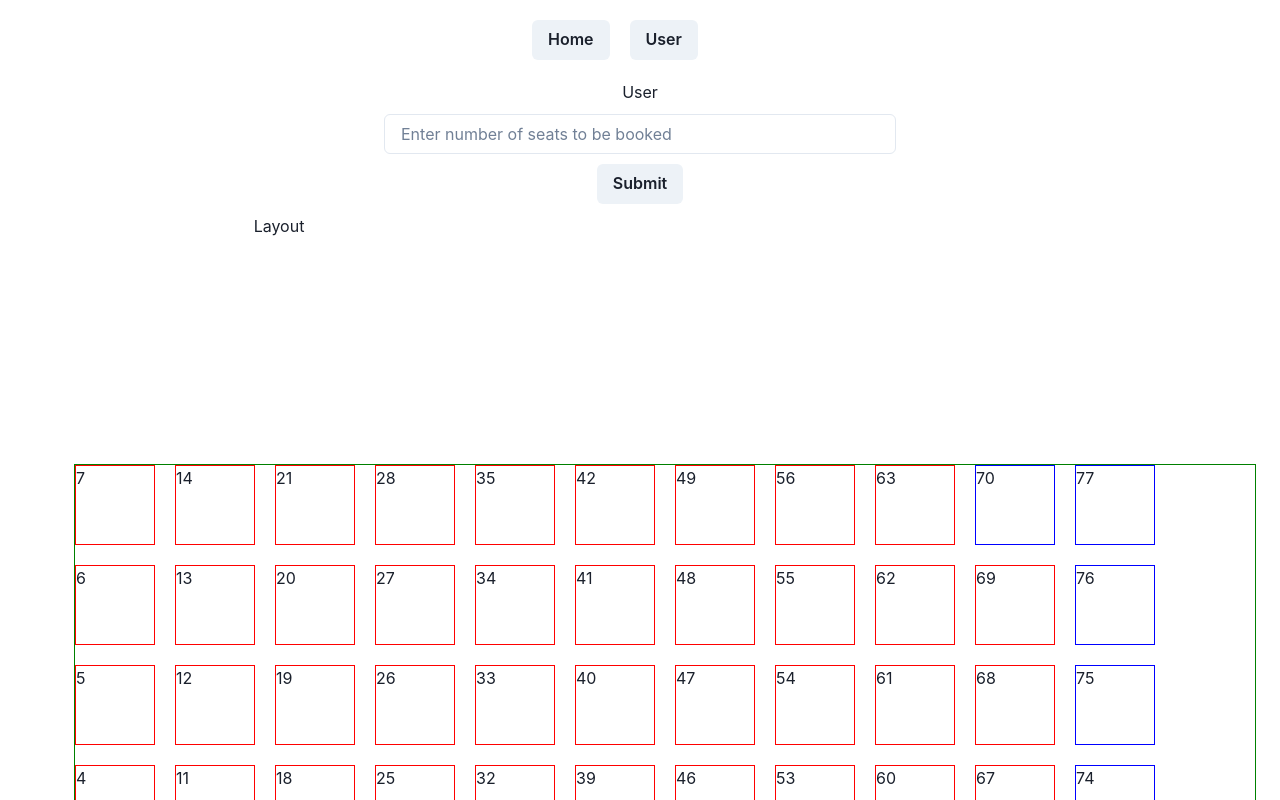
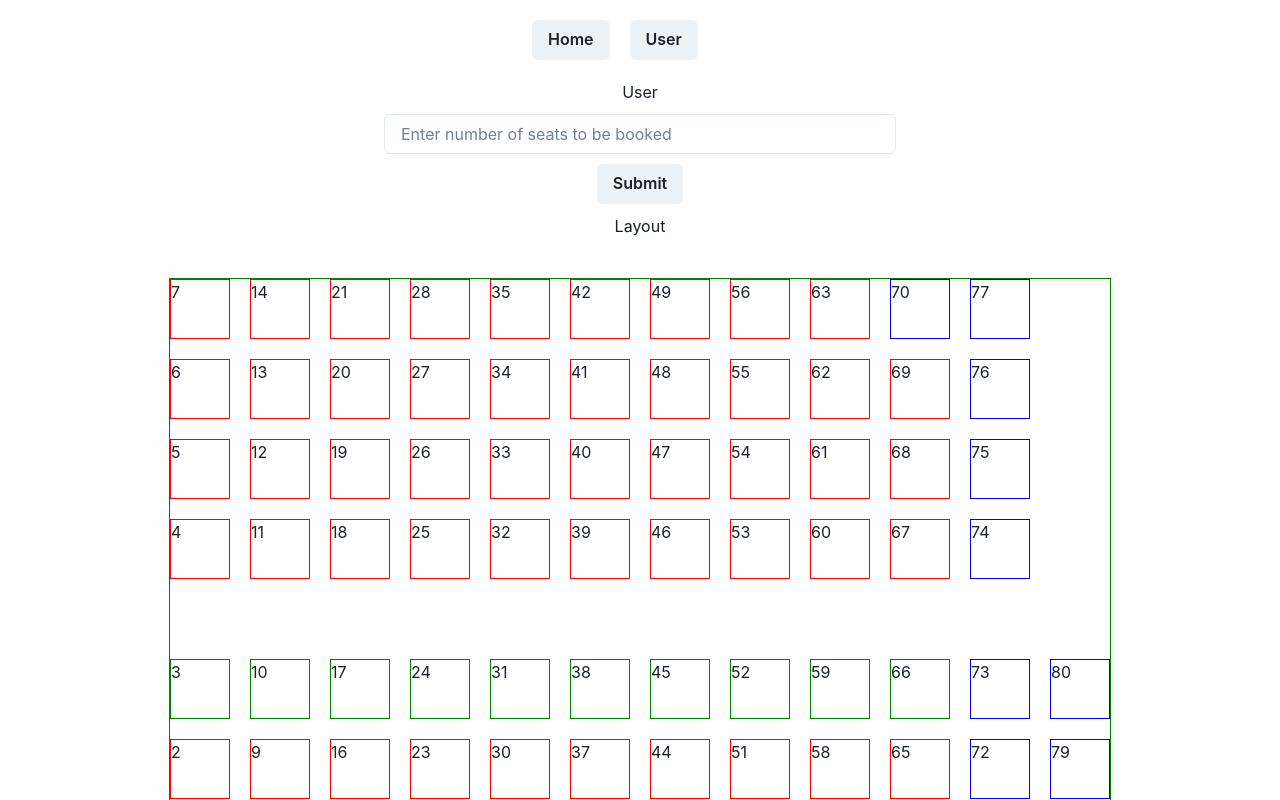
Before and after one commit to MohanM501/UnstopTrainCoach, a React (Create React App) app in the folder frontend/: page /user in a window 1280 px wide. Shown: the top 800 px of the page. Built offline with nearby package versions, Linux system fonts and the light colour scheme; no server answers.

Commit message:
added no_of_seats submit feature in frontend

```diff
--- a/frontend/src/Components/Layout.css
+++ b/frontend/src/Components/Layout.css
@@ -1,28 +1,47 @@
 .container{
-    margin-top: 20px;
     border:1px solid green;
     display: grid;
     grid-template-columns: repeat(7,1fr);
     gap:20px;
     rotate: 270deg;
-
+    margin-top: -140px;
 }
 .child{
     border:1px solid red;
-    width:80px;
-    height:80px;
+    width:60px;
+    height:60px;
     rotate: 90deg;
 }
 .gap{
     border:1px solid green;
-    width:80px;
-    height:80px;
-    margin-right: 40px;
+    width:60px;
+    height:60px;
+    margin-right: 60px;
     rotate: 90deg;
 }
 .blue{
     border:1px solid blue;
-    width:80px;
-    height:80px;
+    width:60px;
+    height:60px;
     rotate: 90deg;
 }
+.gap1,.child1,.blue1{
+    background-color: red;
+    rotate: 90deg;
+    width:60px;
+    height:60px;
+}
+.gap1{
+    background-color: green;
+    margin-right: 60px;
+    rotate: 90deg;
+}
+
+
+@media (max-width:500px) {
+
+}
+
+@media (min-width:501px ) and (max-width:900px){
+
+}
--- a/frontend/src/Components/Layout.jsx
+++ b/frontend/src/Components/Layout.jsx
@@ -8,19 +8,33 @@ import "./Layout.css";
 const Layout = () => {
     const [array,setArray]=useState([]);
     const dispatch=useDispatch();
-    const selector=useSelector(store=>store);
-    console.log(selector,"selector")
+    const {matrix,booked,isLoading}=useSelector(store=>store);
+
+    useEffect(()=>{
+        let arr=[];
+        if(matrix.length>0){
+            for (let i=0;i<matrix.length;i++){
+                for (let j=0;j<matrix[i].length;j++){
+                    arr.push(matrix[i][j]);
+                }
+            }
+        }
+        console.log(arr,"arr in matrix useEffect");
+        setArray(arr);
+    },[matrix])
+
     useEffect(()=>{
         let arr=new Array(80).fill(0);
         console.table(arr,"arr")
         setArray(arr)
-        dispatch(Get_Matrix)
-    },[])
+        dispatch(Get_Matrix);
+    },[]);
+
   return (
     <div className='container'>
             {array.length>0 && array.map((item,ind)=>{
                 return (
-                    (ind+1>=70?<div key={ind} className={"blue"}>{ind+1}</div>:((ind+1-3)%7===0?<div key={ind}  className={"gap"}>{ind+1}</div>:<div key={ind} className={item===0?'child':'child1'}>{ind+1}</div> ))
+                    (ind+1>=70?<div key={ind} className={item==0?"blue":"blue1"}>{ind+1}</div>:((ind+1-3)%7===0?<div key={ind}  className={item==0?"gap":"gap1"}>{ind+1}</div>:<div key={ind} className={item===0?'child':'child1'}>{ind+1}</div> ))
                 )
             })}
     </div>
--- a/frontend/src/Pages/User.jsx
+++ b/frontend/src/Pages/User.jsx
@@ -1,10 +1,26 @@
-import React from 'react'
-
+import React,{useState} from 'react'
+import {useDispatch} from "react-redux";
 import {Text,Input,Button} from "@chakra-ui/react";
 import styles from "./User.module.css";
 import Layout from '../Components/Layout';
+import { Get_Matrix,Update_Matrix } from '../Redux/action';
 
 const User = () => {
+
+ const [no_of_seats,setNumber]=useState(0);
+ const dispatch=useDispatch()
+
+ const handleChange=(e)=>{
+    setNumber(Number(e.target.value))
+ }
+ const handleSubmit=()=>{
+    console.log(no_of_seats,"no_of_seats");
+    dispatch(Update_Matrix({no_of_seats})).then((r)=>{
+        dispatch(Get_Matrix);
+    });
+
+ }
+
 
   return (
     <div className={styles.parent}>
@@ -12,13 +28,15 @@ const User = () => {
             <Text>User</Text>
         </div>
         <div>
-            <Input type="number" placeholder="Enter number of seats to be booked"></Input>
+            <Input type="number" onChange={handleChange} placeholder="Enter number of seats to be booked"></Input>
         </div>
         <div>
-             <Button _hover={{bg:"blue"}}>Submit</Button>
+             <Button _hover={{bg:"blue"}} onClick={handleSubmit}>Submit</Button>
         </div>
         <div>
             <Text>Layout</Text>
+        </div>
+        <div>
             <Layout/>
         </div>
     </div>
--- a/frontend/src/Pages/User.module.css
+++ b/frontend/src/Pages/User.module.css
@@ -1,6 +1,7 @@
 .parent{
     width:40%;
     margin: auto;
+
 }
 .parent>div{
     display: flex;
--- a/frontend/src/Redux/action.js
+++ b/frontend/src/Redux/action.js
@@ -56,7 +56,8 @@ const Update_Matrix=(quearyParams)=>(dispatch)=>{
         dispatch(Update_Request());
         return axios.patch(`${URL}/update/seats`,quearyParams)
         .then((r)=>{
-            console.log(r,"r.data");
+            console.log(r.data.message,"r.data");
+            alert(r.data.message);
             dispatch(Update_Success());
         }).catch((err)=>{
             console.log(err,"err");
```
Also changed, not shown: frontend/src/Utils/LocalStorage.js (added, +12 -0 lines).
